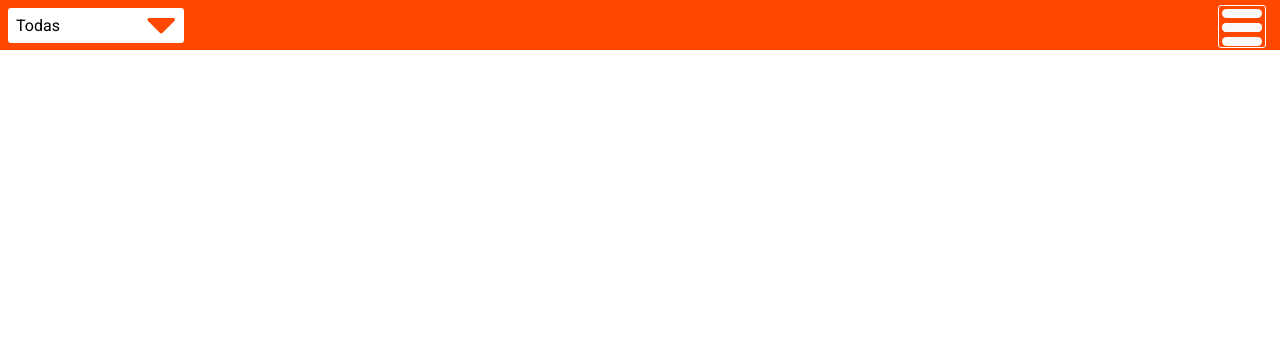
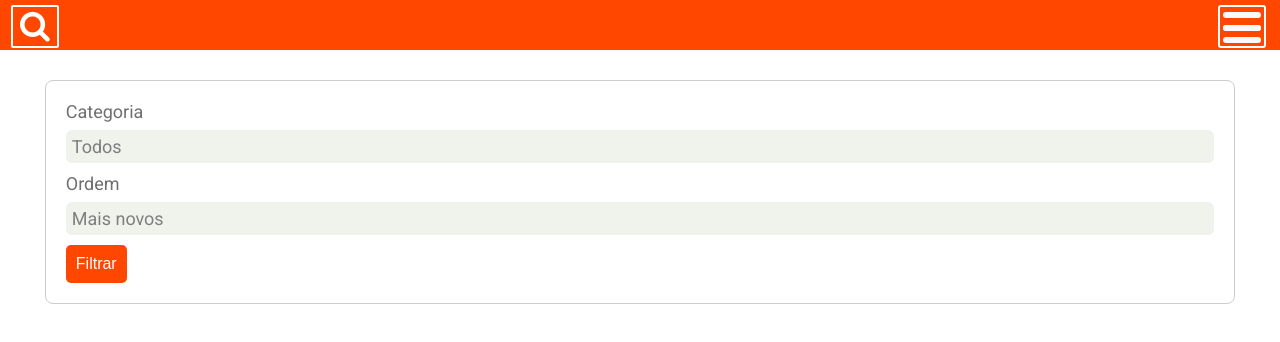
Before and after one commit to rodolfo-marcos07/food-marketplace, a plain HTML site: page public/index.html in a window 1280 px wide. Drawn offline with Linux system fonts and the light colour scheme; no server answers.

Commit message:
Filtering

```diff
--- a/public/app/cardapio/controller/cardapiocontroller.js
+++ b/public/app/cardapio/controller/cardapiocontroller.js
@@ -36,17 +36,9 @@ appModule.controller('cardapioController', function($scope, $rootScope, cardapio
 
 				listaItens.push(value);
 
-				// var q_obter_img = cardapioService.obterFilePath(value.imagem);
-
-				// // Obtém caminho de download da imagem
-				// q_obter_img.then(function(urlImg){
-				// 	value.imagem = urlImg;
-				// 	$scope.itens.push(value);
-				// 	loadingFactory.loadingOff();
-				// 	cardapio.$apply();
-				// });
 			});
 
+			fimItens = false;
 			$scope.carregar();
 
 		});
@@ -72,10 +64,6 @@ appModule.controller('cardapioController', function($scope, $rootScope, cardapio
 			}
 
 		});
-		// window.scroll(function() {
-		// 	if($(window).scrollTop() + $(window).height() == $(document).height()) {
-		// 	}
-		// });
 	}
 
 	$scope.carregar = function(){
@@ -92,16 +80,6 @@ appModule.controller('cardapioController', function($scope, $rootScope, cardapio
 
 			var item = listaItens[i];
 			$scope.itens.push(item);
-			// var q_obter_img = cardapioService.obterFilePath(listaItens[i]);
-
-			// // Obtém caminho de download da imagem
-			// q_obter_img.then(function(urlImg){
-			// 	value.imagem = urlImg;
-			// 	$scope.itens.push(value);
-			// 	loadingFactory.loadingOff();
-			// 	cardapio.$apply();
-			// });
-
 		}
 
 		setTimeout(function() {
@@ -122,19 +100,5 @@ appModule.controller('cardapioController', function($scope, $rootScope, cardapio
 	cardapio.up = function(key, categoria, rating){
 		cardapioService.up(key, categoria, rating+1);
 	}
-	// q_obter.then(function(data_callback){
-	// 	angular.forEach(data_callback.data, function(value, key) {
-
-	// 		var node = this;
-	// 		var q_obter_img = cardapioService.obterFilePath(value.imagem);
-
-	// 		q_obter_img.then(function(urlImg){
-	// 			value.imagem = urlImg;
-	// 			node.push(value);
-	// 			cardapio.$apply();
-	// 		});
-
-	// 	}, $scope.itens);
-	// }, null);
 
 });
--- a/public/assets/css/style.css
+++ b/public/assets/css/style.css
@@ -1,5 +1,4 @@
 #nav-icon1, #nav-icon2, #nav-icon3, #nav-icon4 {
-	width: 40px;
 	height: 35px;
 	position: relative;
 	-webkit-transform: rotate(0deg);
@@ -16,7 +15,7 @@
 #nav-icon1 span, #nav-icon3 span, #nav-icon4 span {
 	display: block;
 	position: absolute;
-	height: 9px;
+	height: 6px;
 	width: 100%;
 	background: #f9f9fb;
 	border-radius: 9px;
@@ -34,15 +33,15 @@
 /* Icon 3 */
 
 #nav-icon3 span:nth-child(1) {
-  top: 0px;
+	top: 2px;
 }
 
 #nav-icon3 span:nth-child(2),#nav-icon3 span:nth-child(3) {
-  top: 14px;
+	top: 15px;
 }
 
 #nav-icon3 span:nth-child(4) {
-  top: 28px;
+	top: 27px;
 }
 
 #nav-icon3.open span:nth-child(1) {
@@ -237,16 +236,92 @@ header.header{
 	position: absolute;
 	right: 14px;
 	top: 5px;
-	border: solid #fff 1px;
+	border: solid #fff 2px;
 	padding: 3px;
 	border-radius: 3px;
-	width: 40px;
 	text-align: center;
+	height: 43px;
 	display: block;
+	box-sizing: border-box;
+	width: 48px;
 }
 
 .menu-btn i{
 	color: #fff;
+}
+
+.filter-btn{
+	color: #fff;
+	border: #fff solid 2px;
+	display: block;
+	position: absolute;
+	top: 5px;
+	left: 11px;
+	width: 48px;
+	height: 43px;
+	box-sizing: border-box;
+	border-radius: 2px;
+}
+
+.filter-btn i{
+	top: 3px;
+	position: relative;
+	left: 7px;
+}
+
+.filter-modal{
+	width: 100%;
+	display: block;
+	height: 100%;
+	background: rgba(255, 255, 255, 0.79);
+	position: fixed;
+	top: 0px;
+	left: 0px;
+	z-index: 999;
+}
+
+.filter-container{
+	background: #fff;
+	border: #ccc solid 1px;
+	border-radius: 8px;
+	display: block;
+	top: 80px;
+	left: 0;
+	right: 0;
+	margin-left: auto;
+	margin-right: auto;
+	position: relative;
+	width: 93%;
+	box-sizing: border-box;
+	padding: 20px;
+}
+
+.filter-container label{
+
+color: #6f6f6f;
+
+display: block;
+
+font-size: 18px;
+}
+
+.filter-container span{
+
+background: #f0f2ec;
+
+display: block;
+
+padding: 6px;
+
+margin-top: 8px;
+
+margin-bottom: 10px;
+
+border-radius: 6px;
+
+font-size: 18px;
+
+color: #7f7f7f;
 }
 
 .main-content{
--- a/public/index.html
+++ b/public/index.html
@@ -30,11 +30,14 @@
 
 		<!-- Top Header -->
 		<div class="top-header">
+			<div class="filter-btn">
+				<i class="fa fa-search fa-2x"></i>
+			</div>
 
-			<div class="header-categoria" ng-show='telaCorrente=="cardapio" && !menuAtivo' ng-click="categoriaAtivo=!categoriaAtivo">
+<!-- 			<div class="header-categoria" ng-show='telaCorrente=="cardapio" && !menuAtivo' ng-click="categoriaAtivo=!categoriaAtivo">
 				<span>{{categoria}}</span>
 				<span class="categoria-icon"><i class="fa fa-caret-down fa-3x"></i></span>
-			</div>
+			</div> -->
 			<img class="img-usuario" src="{{usuario.img}}" ng-if="usuario.uid && menuAtivo">
 			<h4 ng-if="menuAtivo">Opções</h4>
 			<h4 ng-if='telaCorrente!=="cardapio" && !menuAtivo'>{{tituloTela}}</h4>
@@ -54,9 +57,9 @@
 		</div>
 
 		<!-- Categorias -->
-		<div class="main-categoria" ng-show="categoriaAtivo">
+<!-- 		<div class="main-categoria" ng-show="categoriaAtivo">
 			<div ng-repeat="cat in categoriasOpt" ng-click="filtrar(cat.name);">{{cat.name}}</div>
-		</div>
+		</div> -->
 
 		<!-- Menu do header -->
 		<div class="main-header" ng-show="menuAtivo">
@@ -78,6 +81,17 @@
 	<!-- Conteudo principal -->
 	<div class="main-content">
 		<div class="loading-box" ng-show="loading"><img src="assets/img/loading.jpg"></div>
+		<div class="filter-modal">
+			<div class="filter-container">
+				<label>Categoria</label>
+				<span>Todos</span>
+				<label>Ordem</label>
+				<span>Mais novos</span>
+				<button class="edit-btn-salvar">
+					Filtrar
+				</button>
+			</div>
+		</div>
 		<ui-view></ui-view>
 	</div>
 </body>
```
Also changed, not shown: public/app/cardapio/template/cardapio.html (+0 -48 lines), public/app/item/controller/itemcontroller.js (+0 -18 lines), 1 other file. Lines whose indentation alone changed are shown as unchanged.
